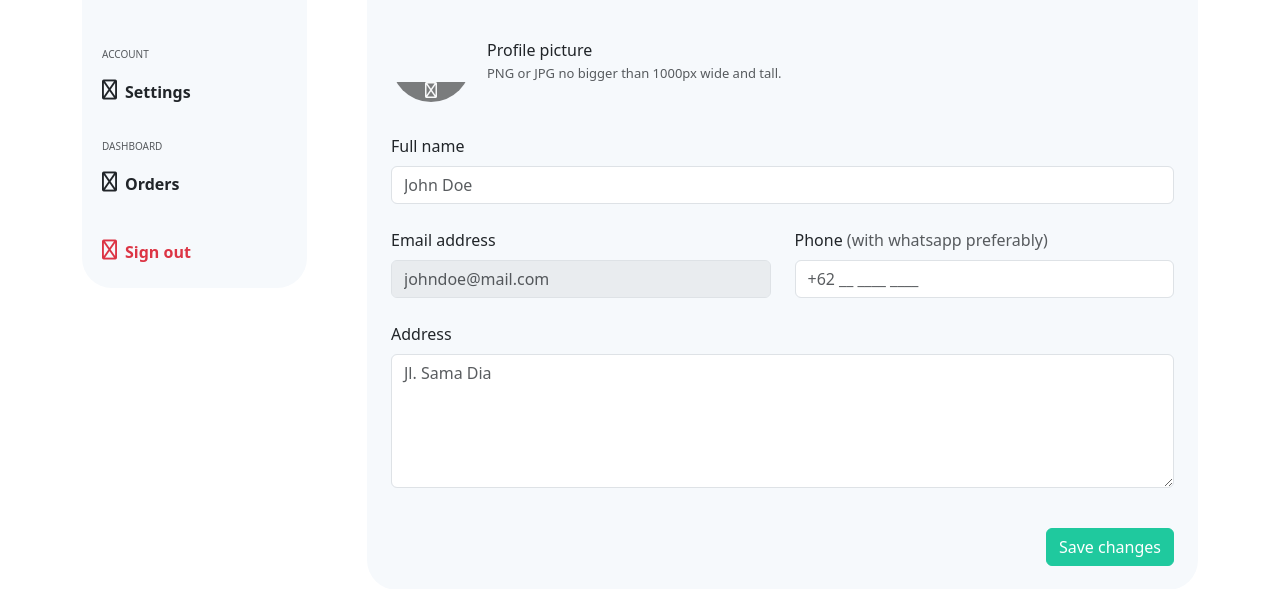
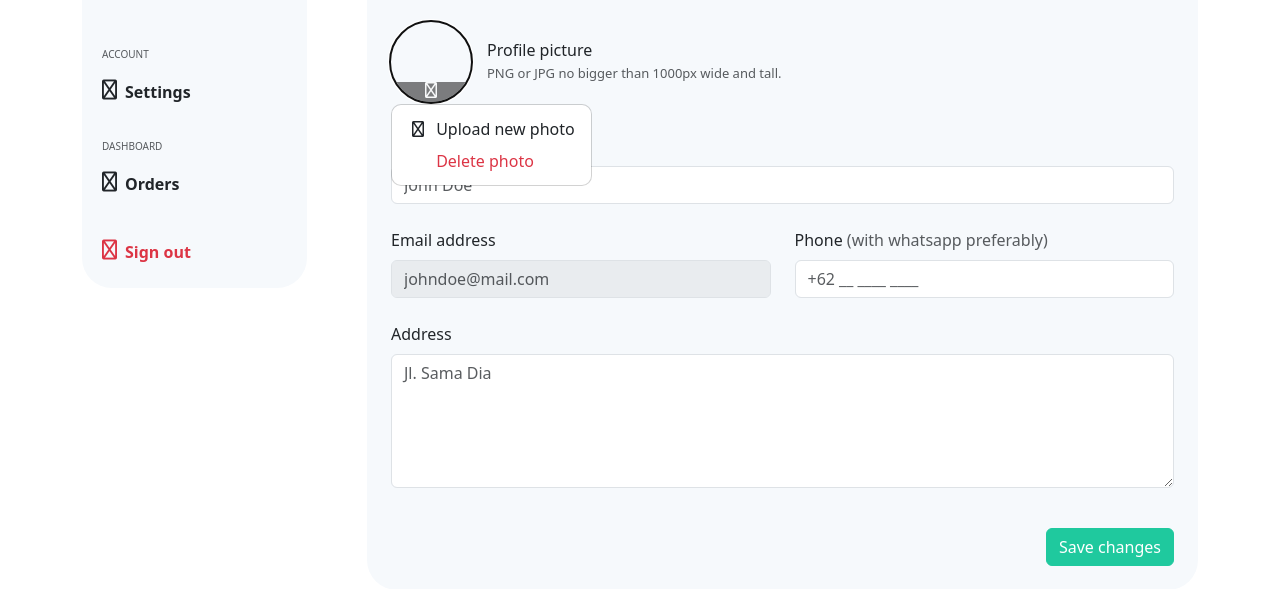
Before and after one commit to overdoshit/PocketFi, a CodeIgniter 4 app: the page made by app/Views/Users/profile.php in a window 1280 px wide, after a click that opens the changed part. Shown: the part 265-854 px from the top of the page. Run offline with PHP 8.4 and a stand-in for CodeIgniter, Linux system fonts and the light colour scheme; the template is opened without the code that fills it: most values are stand-ins (such as "Sample title", 1, 10 or a date in 2020); data that the repository does not hold is empty; some libraries are stand-ins or nearby versions.

Commit message:
Add user upload new photo

```diff
--- a/app/Views/Users/profile.php
+++ b/app/Views/Users/profile.php
@@ -15,10 +15,24 @@
         background-size: cover !important;
     }
 
+    .dropdown-image {
+        position: relative;
+    }
+
     @media (max-width: 991px) {
         .settings {
             margin-top: -100px;
         }
+
+        .dropdown-image {
+            position: static;
+        }
+    }
+
+    .show,
+    .showing,
+    .hidding {
+        transition: 0.2s ease-in-out;
     }
 </style>
 
@@ -34,23 +48,42 @@
 
             <!-- Basic info -->
             <section class="card-body p-4 mb-4">
-                <form action="<?= base_url('profile/update') ?>" method="post">
+                <form action="<?= base_url('profile/update') ?>" method="post" enctype="multipart/form-data">
                     <div class="d-flex align-items-center mt-sm-n1 pb-4 mb-0 mb-lg-1 mb-xl-3">
                         <i class="ai-user text-primary lead pe-1 me-2"></i>
                         <h2 class="h4 mb-0">Basic info</h2>
                     </div>
                     <div class="d-flex align-items-center">
-                        <div class="dropdown-image dropdown-hover">
-                            <a class="d-flex flex-column justify-content-end overflow-hidden rounded-circle bg-size-cover bg-position-center flex-shrink-0" href="#" data-bs-toggle="dropdown-image" aria-expanded="false" style="width: 80px; height: 80px; background-image: url(<?= $session->get('imageUrl'); ?>);" aria-label="Upload picture">
+                        <!-- <div class="dropdown" style="position: static;">
+                            <a class="d-flex flex-column justify-content-end overflow-hidden rounded-circle bg-size-cover bg-position-center flex-shrink-0" href="#" data-bs-toggle="dropdown" aria-expanded="false" style="width: 80px; height: 80px; background-image: url(<?= $session->get('imageUrl'); ?>);" aria-label="Upload picture">
                                 <span class="d-block text-light text-center lh-1 pb-1" style="background-color: rgba(0,0,0,.5)">
                                     <i class="fa-regular fa-camera"></i>
                                 </span>
                             </a>
-                            <div class="dropdown-menu my-1">
-                                <a class="dropdown-item fw-normal" href="#">
+                            <div class="dropdown-menu">
+                                <label class="dropdown-item fw-normal">
                                     <i class="fa-regular fa-camera fa-fw me-1"></i>
                                     Upload new photo
+                                    <input type="file" class="d-none" id="profileImage" name="profileImage">
+                                </label>
+                                <a class="dropdown-item text-danger fw-normal" href="#">
+                                    <i class="fa-regular fa-trash-xmark fa-fw me-1"></i>
+                                    Delete photo
                                 </a>
+                            </div>
+                        </div> -->
+                        <div class="dropdown dropdown-image">
+                            <a class="d-flex flex-column justify-content-end overflow-hidden rounded-circle bg-size-cover bg-position-center flex-shrink-0" href="#" data-bs-toggle="dropdown" aria-expanded="false" style="width: 80px; height: 80px; object-fit: cover; background-image: url(<?= $session->get('imageUrl'); ?>);" aria-label="Upload picture">
+                                <span class="d-block text-light text-center lh-1 pb-1" style="background-color: rgba(0,0,0,.5)">
+                                    <i class="fa-regular fa-camera"></i>
+                                </span>
+                            </a>
+                            <div class="dropdown-menu">
+                                <label class="dropdown-item fw-normal">
+                                    <i class="fa-regular fa-camera fa-fw me-1"></i>
+                                    Upload new photo
+                                    <input type="file" class="d-none" id="profileImage" name="profileImage">
+                                </label>
                                 <a class="dropdown-item text-danger fw-normal" href="#">
                                     <i class="fa-regular fa-trash-xmark fa-fw me-1"></i>
                                     Delete photo
@@ -96,7 +129,7 @@
         if (phoneInput) {
             new Cleave(phoneInput, {
                 numericOnly: true,
-                blocks: [3, 3, 4, 5],
+                blocks: [15],
                 prefix: '+62',
                 noImmediatePrefix: true,
                 rawValueTrimPrefix: true,
@@ -111,6 +144,20 @@
             });
         }
     });
+
+    const profileImageInput = document.getElementById('profileImage');
+    const profileImage = document.querySelector('.bg-size-cover.bg-position-center');
+
+    profileImageInput.addEventListener('change', function(event) {
+        const file = event.target.files[0];
+        const reader = new FileReader();
+
+        reader.onload = function(e) {
+            profileImage.style.backgroundImage = `url(${e.target.result})`;
+        };
+
+        reader.readAsDataURL(file);
+    });
 </script>
 
 <!-- Sidebar toggle button when mobile view -->
```
Also changed, not shown: app/Controllers/Profile.php (+48 -3 lines), 1 other file.
